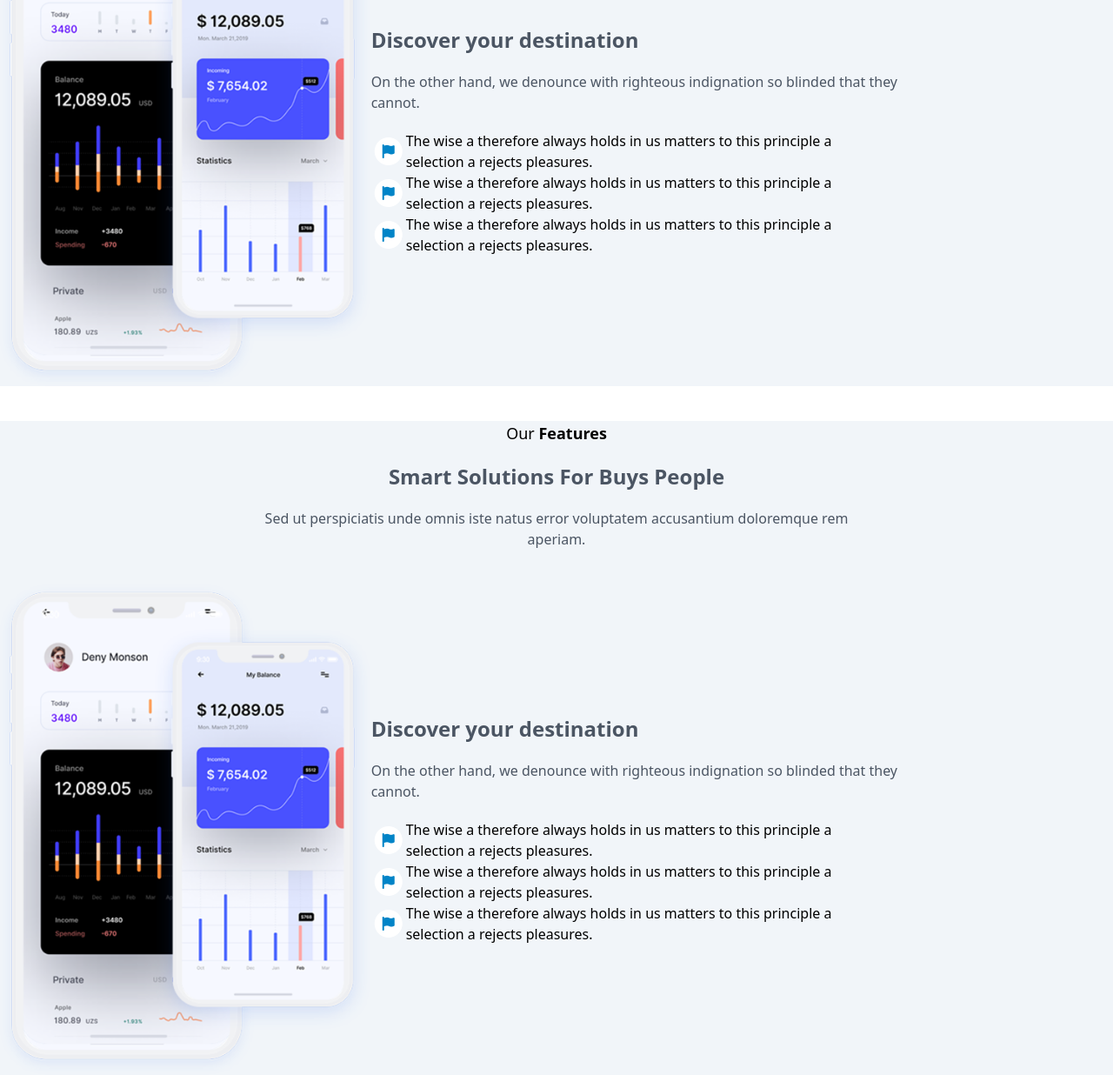
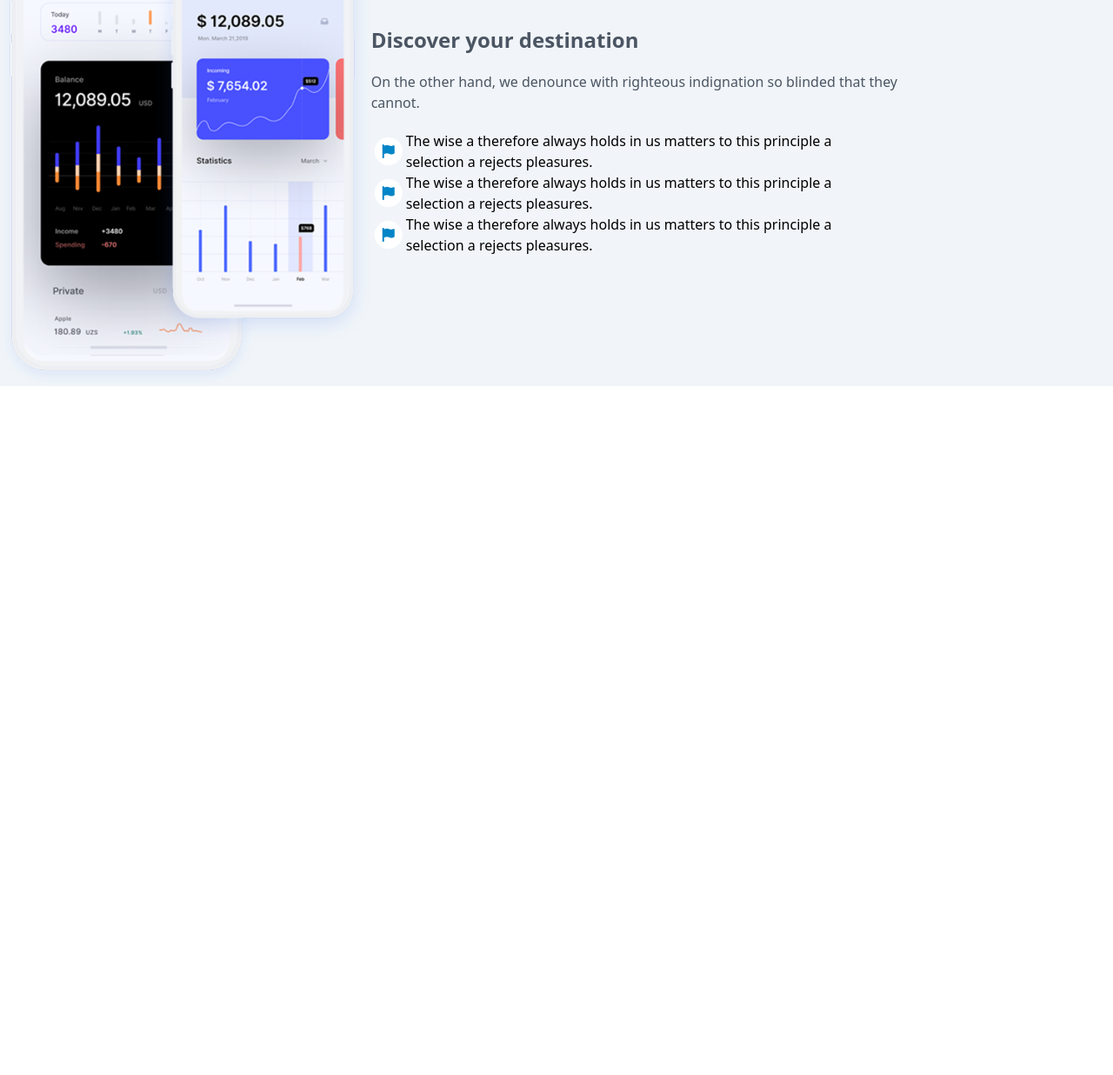
Before and after one commit to Khaled2929/gogo, a website: page src/index.html in a window 1280 px wide. Shown: the part 1148-2384 px from the top of the page at 87% size. After the commit the page ends 1592 px from the top, so only its background shows below. Drawn offline with Linux system fonts and the light colour scheme.

Commit message:
third commit

```diff
--- a/src/index.html
+++ b/src/index.html
@@ -70,54 +70,6 @@
         </div>
         </div>
     </section>
-    <section class="mt-10  bg-slate-100">
-        <div class="container mx-auto">
-        <div class="text-center">
-            <h3 class="text-lg">Our <span class="font-bold ">Features</span></h3>
-            <h1 class="font-bold text-2xl text-gray-600 my-5">Smart Solutions For Buys People</h1>
-            <p class="text-gray-600 mb-10">Sed ut perspiciatis unde omnis iste natus error voluptatem accusantium doloremque rem <br>aperiam.</p>
-        </div>
-        <div class="flex flex-wrap items-center">
-            <div class="w-1/3">
-                <img class="w-full" src="img/3.png" alt="">
-            </div>
-            <div class="w-2/3">
-                <h1 class="text-gray-600 font-bold text-2xl">Discover your destination</h1>
-                <p class="text-gray-600 my-5">On the other hand, we denounce with righteous indignation so blinded that they <br>cannot.</p>
-                <div class="flex flex-wrap items-center">
-                    <div>
-                    <span class="fa-stack fa-1x">
-                    <i class="fa-solid fa-circle fa-stack-2x text-white"></i>
-                    <i class="fa-solid fa-flag fa-stack-1x fa-inverse text-sky-600"></i>
-                    </span>
-                </div>
-                <div><p>The wise a therefore always holds in us matters to this principle a <br> selection a rejects pleasures.</p></div>
-                </div>
-                <div class="flex flex-wrap items-center">
-                    <div>
-                    <span class="fa-stack fa-1x">
-                    <i class="fa-solid fa-circle fa-stack-2x text-white"></i>
-                    <i class="fa-solid fa-flag fa-stack-1x fa-inverse text-sky-600"></i>
-                    </span>
-                </div>
-                <div><p>The wise a therefore always holds in us matters to this principle a <br> selection a rejects pleasures.</p></div>
-                </div>
-                <div class="flex flex-wrap items-center">
-                    <div>
-                    <span class="fa-stack fa-1x">
-                    <i class="fa-solid fa-circle fa-stack-2x text-white"></i>
-                    <i class="fa-solid fa-flag fa-stack-1x fa-inverse text-sky-600"></i>
-                    </span>
-                </div>
-                <div><p>The wise a therefore always holds in us matters to this principle a <br> selection a rejects pleasures.</p></div>
-                </div>
 
-
-
-
-            </div>
-        </div>
-        </div>
-    </section>
 </body>
 </html>
```
